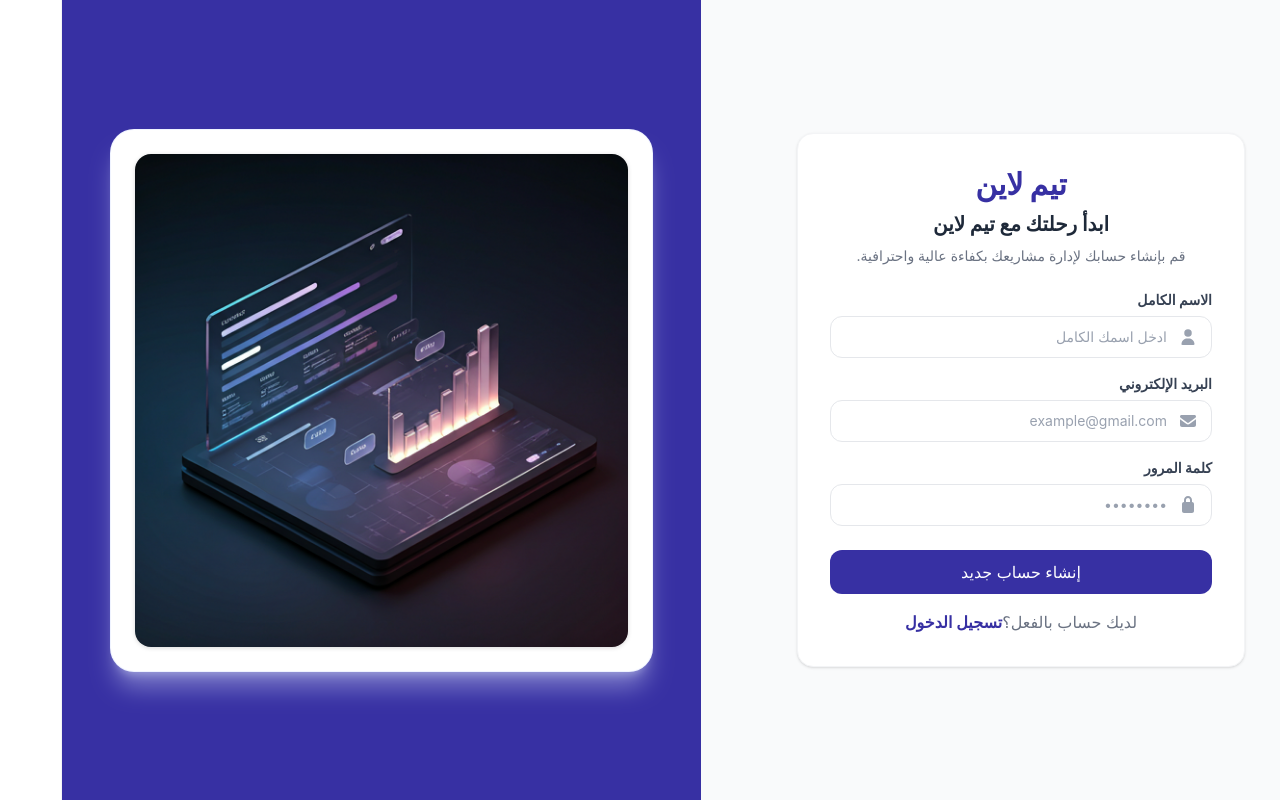
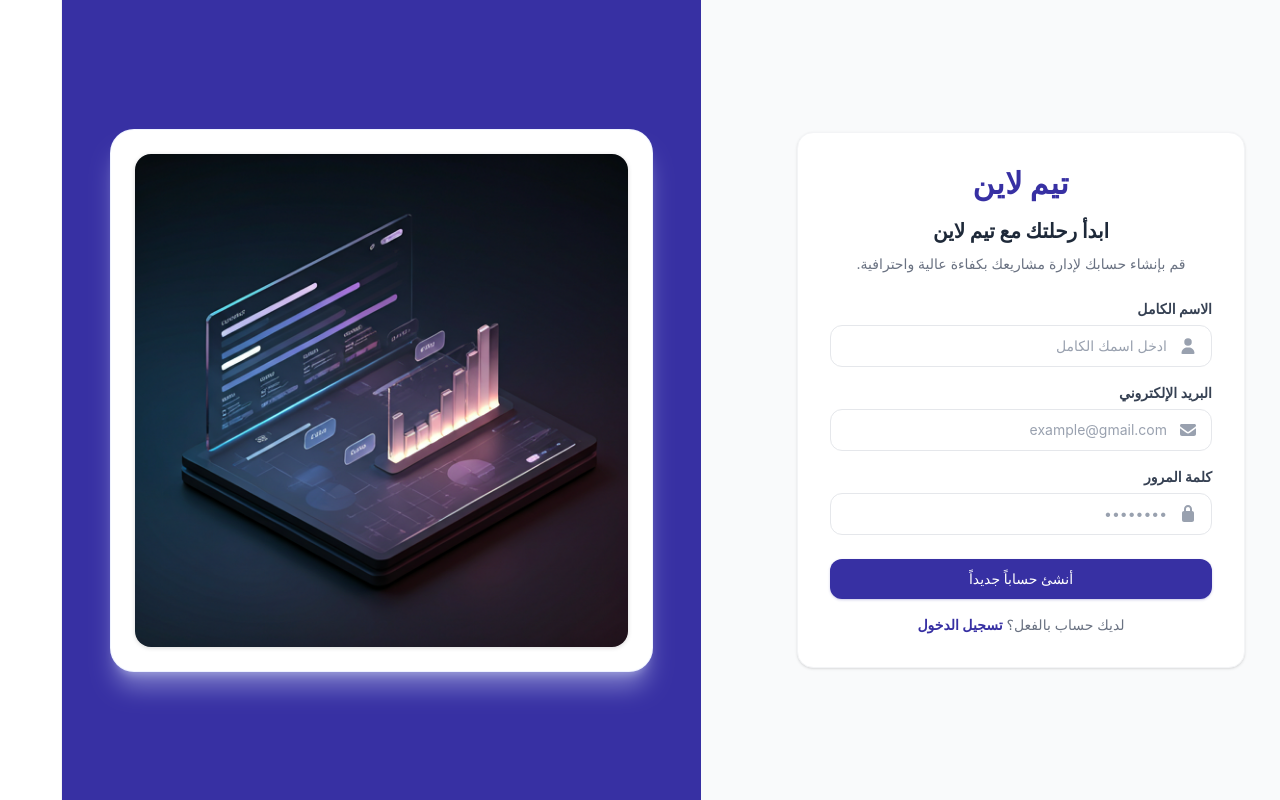
Before and after one commit to Team-line/TeamLine-frontend, a Next.js app: page /Register in a window 1280 px wide. Built offline with nearby package versions, Linux system fonts and the light colour scheme; no server answers.

Commit message:
make the add project button

```diff
--- a/app/(auth)/Login/page.js
+++ b/app/(auth)/Login/page.js
@@ -6,6 +6,7 @@ export default async function Register() {
 
   const cookieStore = await cookies();
   const token = cookieStore.get('accessToken')?.value || '';
+  console.log(token)
 
   return (
     <div className='w-full min-h-screen flex flex-col lg:flex-row items-center justify-center bg-gray-50' dir="rtl">
--- a/app/dashboard/page.js
+++ b/app/dashboard/page.js
@@ -6,7 +6,7 @@ import {ControllerBoardDetails} from '@/components/ControllerBoardDetails'
 export default function DashboardPage() {
 
       return (
-            <div>
+            <div className='relative'>
                   <ControllerBoardHeader />
                   <ControllerBoardCardsSection />
                   <ControllerBoardDetails />
--- /dev/null
+++ b/components/AddNewProjectPop.jsx
@@ -0,0 +1,90 @@
+'use client'
+import React, { useState } from 'react'
+import api from '@/utils/api'
+
+
+export const AddNewProjectPop = ({ isOpen,setIsOpen }) => {
+    const [projectName,setProjectName]=useState('')
+    const [projectDisc,setProjectDisc]=useState('')
+    const [statue,setStatus]=useState({type:'',text:''})
+
+    async function handelSubmit(){
+        if(!projectDisc || !projectName){
+
+        }
+        else{
+            try {
+                setStatus({
+                    type:'loading',
+                    text:'جاري انشاء المشروع '
+                })
+
+                try {
+                    const response=await api.post()
+                } catch (error) {
+
+                }
+
+            } catch (error) {
+
+            }
+        }
+    }
+
+    return (
+        <div className='fixed inset-0 bg-black/50 backdrop-blur-sm z-50 flex justify-center items-center p-4' dir="rtl">
+            <div className='p-6 flex flex-col gap-5 bg-white rounded-2xl w-full max-w-md shadow-2xl'>
+
+                <div className='flex justify-between items-center border-b pb-3 border-gray-100'>
+                    <h3 className='text-lg font-bold text-gray-800'>إنشاء مشروع جديد</h3>
+                    <button
+                        className='transition-all duration-300 w-8 h-8 flex justify-center items-center cursor-pointer hover:bg-gray-100 text-gray-500 hover:text-gray-800 rounded-full text-sm'
+                        onClick={()=>{setIsOpen(!isOpen)}}
+                    >
+                        ✕
+                    </button>
+                </div>
+
+                <div className='flex flex-col gap-4'>
+                    <div className='flex flex-col gap-1.5'>
+                        <label className='text-sm font-medium text-gray-700'>اسم المشروع</label>
+                        <input
+                            type="text"
+                            placeholder='أدخل اسم المشروع...'
+                            className='outline-none border border-gray-300 p-2.5 rounded-xl focus:border-indigo-700 transition-colors text-sm'
+                            onChange={(e)=>{setProjectName(e.target.value)}}
+                        />
+                    </div>
+
+                    <div className='flex flex-col gap-1.5'>
+                        <label className='text-sm font-medium text-gray-700'>الوصف</label>
+                        <textarea
+                            rows="3"
+                            placeholder='اكتب وصفاً مختصراً للمشروع...'
+                            className='outline-none border border-gray-300 p-2.5 rounded-xl focus:border-indigo-700 transition-colors text-sm resize-none'
+                            onChange={(e)=>{setProjectDisc(e.target.value)}}
+                        ></textarea>
+                    </div>
+
+
+                </div>
+
+                <div className='flex gap-3 mt-2 justify-end'>
+                    <button
+                        className='px-4 py-2 text-sm font-medium text-gray-600 bg-gray-100 hover:bg-gray-200 rounded-xl cursor-pointer transition-colors'
+                        onClick={()=>{setIsOpen(!isOpen)}}
+                    >
+                        إلغاء
+                    </button>
+                    <button
+                        className='px-5 py-2 text-sm font-medium text-white bg-indigo-700 hover:bg-indigo-800 rounded-xl cursor-pointer transition-colors'
+                        onClick={handelSubmit}
+                    >
+                        إضافة المشروع
+                    </button>
+                </div>
+
+            </div>
+        </div>
+    )
+}
--- a/components/RegisterForm.jsx
+++ b/components/RegisterForm.jsx
@@ -1,6 +1,6 @@
 'use client'
 
-import React, { useEffect, useState } from 'react'
+import React, { useState, useEffect } from 'react'
 import { Input } from './Input'
 import { FontAwesomeIcon } from '@fortawesome/react-fontawesome'
 import { faUser, faLock, faEnvelope } from '@fortawesome/free-solid-svg-icons'
@@ -8,7 +8,6 @@ import api from '../utils/api'
 import useAuthStore from '@/store/AuthStore'
 import { useRouter } from 'next/navigation'
 import Link from 'next/link'
-
 
 export const RegisterForm = ({ initialToken }) => {
 
@@ -18,298 +17,157 @@ export const RegisterForm = ({ initialToken }) => {
     password: ''
   })
 
+  // استدعاء دالات الحفظ من الـ Zustand Store الخاص بك
+  const setUser = useAuthStore((state) => state.setUser)
+  const setToken = useAuthStore((state) => state.setToken)
 
-  const setUser = useAuthStore((state)=>state.setUser)
-
-  const [status, setStatus] = useState({
-    type:'',
-    text:''
-  })
-
+  const [status, setStatus] = useState({ type: '', text: '' })
   const router = useRouter()
 
+  // مزامنة التوكن القادم من الـ Cookies (السيرفر) مع الـ Zustand Store فور تحميل الصفحة
+  useEffect(() => {
+    if (initialToken) {
+      setToken(initialToken)
+    }
+  }, [initialToken, setToken])
 
   const data = [
     {
-      id:1,
-      fieldKey:'name',
-      name:'الاسم الكامل',
-      place:'ادخل اسمك الكامل',
-      icon:faUser,
-      type:"text"
+      id: 1,
+      fieldKey: 'name',
+      name: 'الاسم الكامل',
+      place: 'ادخل اسمك الكامل',
+      icon: faUser,
+      type: "text"
     },
-
     {
-      id:2,
-      fieldKey:'email',
-      name:'البريد الإلكتروني',
-      place:'example@gmail.com',
-      icon:faEnvelope,
-      type:"email"
+      id: 2,
+      fieldKey: 'email',
+      name: 'البريد الإلكتروني',
+      place: 'example@gmail.com',
+      icon: faEnvelope,
+      type: "email"
     },
-
     {
-      id:3,
-      fieldKey:'password',
-      name:'كلمة المرور',
-      place:'••••••••',
-      icon:faLock,
-      type:'password'
+      id: 3,
+      fieldKey: 'password',
+      name: 'كلمة المرور',
+      place: '••••••••',
+      icon: faLock,
+      type: 'password'
     }
   ]
 
-
-
-  function handleChange(e){
-
-    const {name,value}=e.target
-
-    setFormData(prev=>({
+  function handleChange(e) {
+    const { name, value } = e.target
+    setFormData((prev) => ({
       ...prev,
-      [name]:value
+      [name]: value
     }))
-
   }
 
-
-
-  async function handleSubmit(e){
-
+  async function handleSubmit(e) {
     e.preventDefault()
 
+    setStatus({
+      type: 'loading',
+      text: 'جاري إنشاء الحساب...'
+    })
+
+    try {
+      const response = await api.post('/api/v1/auth/sign-up',formData)
+      console.log("REGISTER RESPONSE:", response)
+
+      const newUser = response.data.newUser
+      const token = response.data.token
+
+      if (newUser) {
+        setUser(newUser)
+        if (token) setToken(token)
 
         setStatus({
-      type:'loading',
-      text:'جاري إنشاء الحساب...'
+          type: 'success',
+          text: 'تم إنشاء الحساب بنجاح! جاري التوجيه...'
         })
 
+        setTimeout(() => {
+          router.push('/dashboard')
+        }, 1500)
+      } else {
+        setStatus({
+          type: 'error',
+          text: 'فشل في إنشاء الحساب، يرجى المحاولة مرة أخرى.'
+        })
+      }
 
-    try {
-
-
-      const response = await api.post(
-        '/api/v1/auth/sign-up',
-        formData
-      )
-
-
-      console.log("REGISTER RESPONSE:", response)
-
-
-
-      const newUser = response.data.newUser
-
-
-
-      if(newUser){
-
-
-        setUser(newUser)
-
+    } catch (error) {
+      console.error("REGISTER ERROR:", error)
+      const errorMessage =
+        error.response?.data?.message ||
+        "حدث خطأ في الاتصال، تأكد من تشغيل السيرفر"
 
       setStatus({
-          type:'success',
-          text:'تم إنشاء الحساب بنجاح! جاري التوجيه...'
+        type: 'error',
+        text: errorMessage
       })
-
-
-        setTimeout(()=>{
-
-          router.push('/dashboard')
-
-        },1500)
-
-
     }
-      else{
-
-
-        setStatus({
-          type:'error',
-          text:'فشل في إنشاء الحساب'
-        })
-
-
   }
 
-
-
-    }catch(error){
-
-
-      console.error("REGISTER ERROR:",error)
-
-
-      const errorMessage =
-      error.response?.data?.message ||
-      "حدث خطأ في الاتصال بالسيرفر"
-
-
-      setStatus({
-        type:'error',
-        text:errorMessage
-      })
-
-
-    }
-
-
-  }
-
-
-
-
   return (
-
     <div className='w-full flex flex-col justify-center items-center'>
-
       <div className='w-full max-w-md bg-white p-8 rounded-2xl shadow-sm border border-gray-100 flex flex-col gap-6'>
 
-
         <div className='text-center flex flex-col gap-2'>
-
-<h3 className='font-black text-3xl text-[#3730a3]'>
-تيم لاين
-</h3>
-
-
-<h4 className='font-bold text-xl text-gray-800'>
-ابدأ رحلتك مع تيم لاين
-</h4>
-
-
-<p className='text-sm text-gray-500'>
+          <h3 className='font-black text-3xl text-[#3730a3] tracking-wide'>تيم لاين</h3>
+          <h4 className='font-bold text-xl text-gray-800 mt-2'>ابدأ رحلتك مع تيم لاين</h4>
+          <p className='text-sm text-gray-500 leading-relaxed'>
             قم بإنشاء حسابك لإدارة مشاريعك بكفاءة عالية واحترافية.
           </p>
-
-
         </div>
 
+        {/* عرض التنبيهات متناسق تماماً مع تصميم الـ LoginForm */}
+        {status.text && (
+          <div className={`p-3 rounded-xl text-sm text-center font-medium ${
+            status.type === 'error' ? 'bg-red-50 text-red-600 border border-red-100' :
+            status.type === 'success' ? 'bg-green-50 text-green-600 border border-green-100' :
+            'bg-gray-50 text-gray-600'
+          }`}>
+            {status.text}
+          </div>
+        )}
 
-
-{
-status.text &&
-
-<div className={`
-p-3 rounded-xl text-sm text-center font-medium
-
-${
-status.type==='error'
-?
-'bg-red-50 text-red-600'
-:
-status.type==='success'
-?
-'bg-green-50 text-green-600'
-:
-'bg-gray-50 text-gray-600'
-}
-
-`}>
-
-{status.text}
-
-</div>
-
-}
-
-
-
-<form
-onSubmit={handleSubmit}
-className='flex flex-col gap-4'
->
-
-
-{
-data.map(ele=>(
-
+        <form onSubmit={handleSubmit} className='flex flex-col gap-4'>
+          {data.map((ele) => (
             <Input
-
               key={ele.id}
-
               label={ele.name}
-
               place={ele.place}
-
               icon={ele.icon}
-
               type={ele.type}
-
               name={ele.fieldKey}
-
               value={formData[ele.fieldKey]}
-
               onChange={handleChange}
-
             />
-
-))
-
-}
-
-
-
+          ))}
 
           <button
-
-disabled={status.type==='loading'}
-
             type="submit"
-
-className="
-w-full
-mt-2
-bg-[#3730a3]
-hover:bg-[#2d2785]
-disabled:bg-gray-400
-text-white
-py-2.5
-rounded-xl
-"
-
+            disabled={status.type === 'loading'}
+            className="w-full mt-2 bg-[#3730a3] hover:bg-[#2d2785] disabled:bg-gray-400 text-white font-medium py-2.5 rounded-xl transition-all duration-200 text-sm shadow-sm shadow-[#3730a3]/20 focus:ring-2 focus:ring-[#3730a3]/50 cursor-pointer disabled:cursor-not-allowed"
           >
-
-{
-status.type==='loading'
-?
-'جاري التسجيل...'
-:
-'إنشاء حساب جديد'
-}
-
-
+            {status.type === 'loading' ? 'جاري التسجيل...' : 'أنشئ حساباً جديداً'}
           </button>
 
-
-
-<h3 className='text-gray-500 mx-auto'>
-
-لديك حساب بالفعل؟
-
-<Link
-href="/Login"
-className='text-[#3730a3] font-bold'
->
-
+          <h3 className='text-gray-500 mx-auto text-sm'>
+            لديك حساب بالفعل؟{' '}
+            <Link href="/Login" className='text-[#3730a3] font-bold'>
               تسجيل الدخول
-
             </Link>
-
           </h3>
-
-
 
         </form>
 
-
-
       </div>
-
-
     </div>
-
-
   )
-
 }
--- a/utils/api.js
+++ b/utils/api.js
@@ -1,20 +1,25 @@
 import axios from "axios";
-
-
+import useAuthStore from "@/store/AuthStore"; // استيراد الـ store الخاص بك
 
 const api = axios.create({
   baseURL: "https://teamline-backend.onrender.com/",
   headers: {
     "Content-Type": "application/json",
   },
-  withCredentials: true, // مهم جداً للكوكيز
-  timeout: 5000,
+  withCredentials: true, //! For Cookeis
+  timeout:5000
 });
 
 
-// Request interceptor
+//! Request interceptor
 api.interceptors.request.use(
   (config) => {
+    // جلب التوكن الحالي من الـ Zustand Store ديناميكياً
+    const token = useAuthStore.getState().token;
+
+    if (token) {
+      config.headers.Authorization = `Bearer ${token}`;
+    }
     return config;
   },
   (error) => {
@@ -22,8 +27,7 @@ api.interceptors.request.use(
   }
 );
 
-
-// Response interceptor
+//! Response interceptor
 api.interceptors.response.use(
   (response) => {
     return response.data;
@@ -34,5 +38,4 @@ api.interceptors.response.use(
   }
 );
 
-
 export default api;
```
Also changed, not shown: components/ControllerBoardHeader.jsx (+17 -2 lines), store/PopStore.js (+1 -7 lines). Lines whose indentation alone changed are shown as unchanged.
